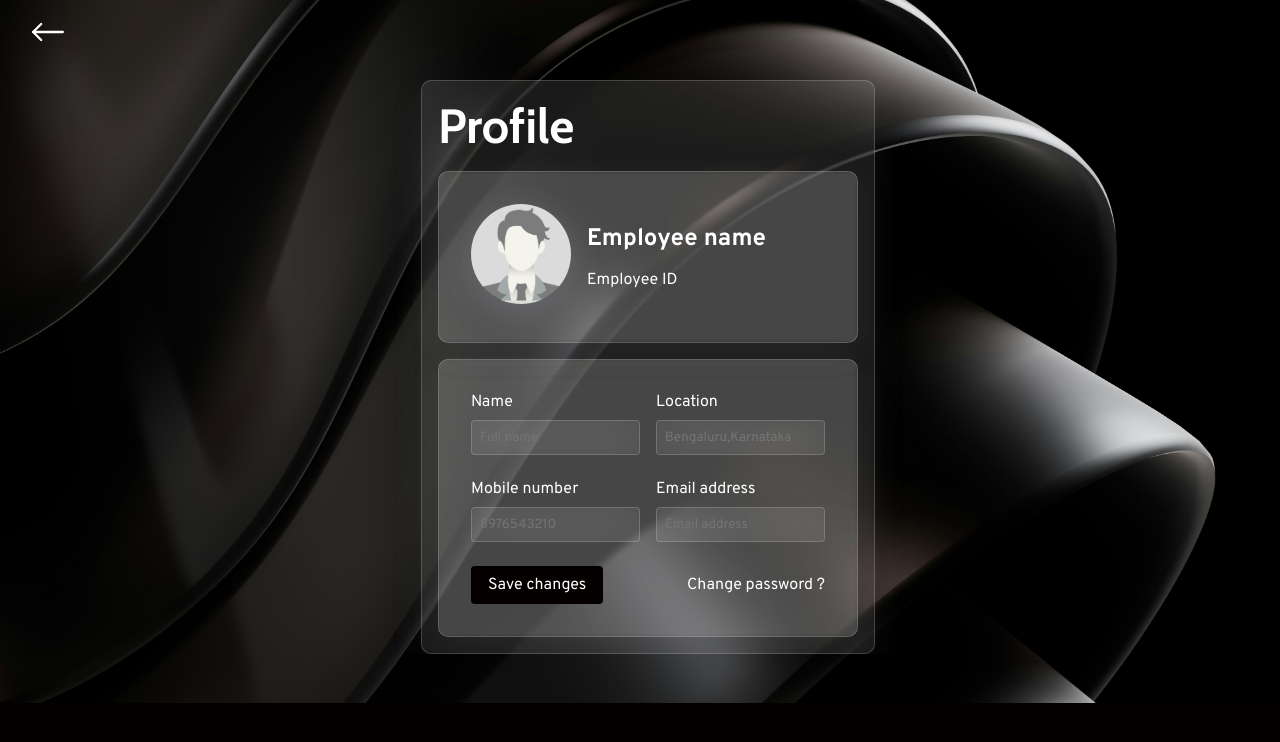
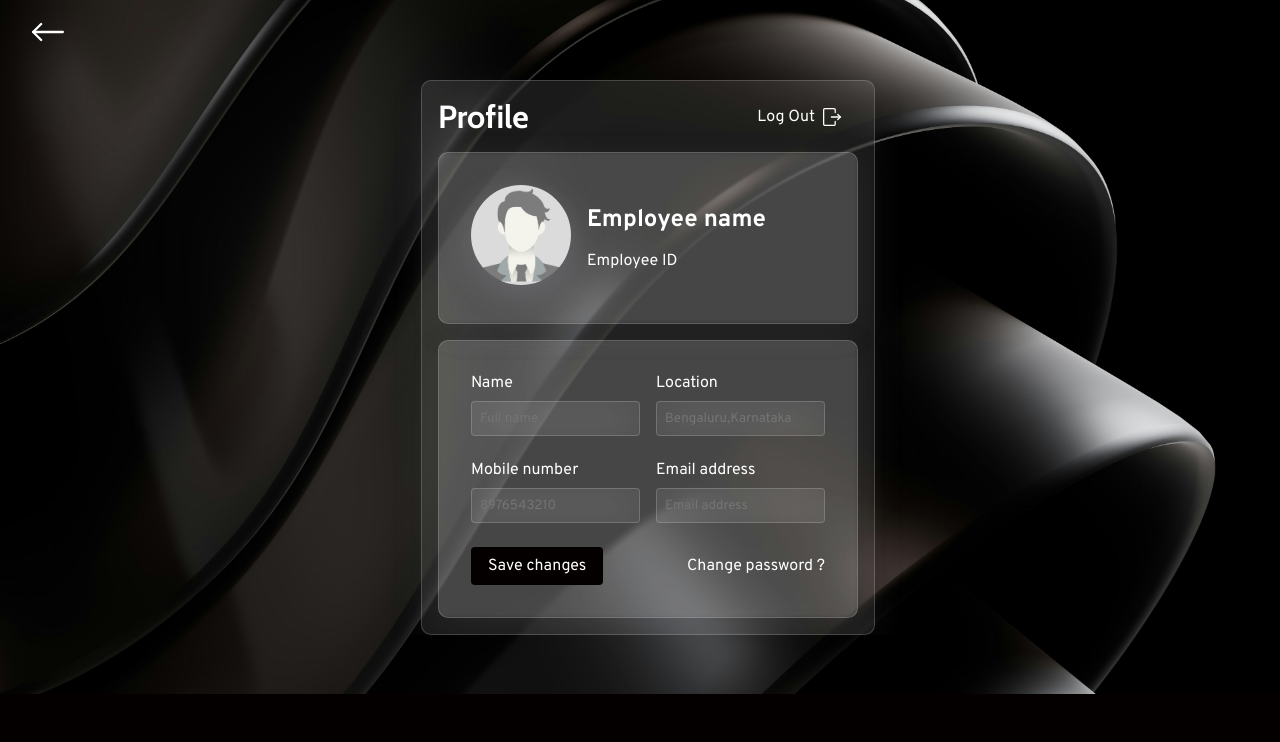
Before and after one commit to vivekt007/iVarihrms, a plain HTML site: page userProfile.html in a window 1280 px wide. Drawn offline with nearby package versions, Linux system fonts and the light colour scheme.

Commit message:
"Updated CSS and HTML for profile page, added logout button and modified navigation"

```diff
--- /dev/null
+++ b/css/dashboard.css
@@ -0,0 +1,100 @@
+* {
+    padding: 0;
+    margin: 0;
+    list-style-type: none;
+    text-decoration: none;
+    box-sizing: border-box;
+    scroll-behavior: smooth;
+    scroll-padding-top: 7rem;
+    color: var(--textcolor);
+    font-family: 'Overpass';
+}
+
+:root {
+    --primary-color: #FF2626;
+    --darkRed-color: #BD1616;
+    --accent2-color: #FFE6E6;
+    --accent3-color: #9AC8CD;
+    --secondary-tint: #F3F8FF;
+    --dark-color: #050000;
+    --negative-color: #FF4E4E;
+    --darkgrey-color: #444444;
+    --lightygrey-color: #D9D9D9;
+    --textfieldgray-color: #F5F5F5;
+    --plane-color: #ffffff;
+    --border-shadow: rgba(23, 26, 31, 0.252);
+    --font-family: 'Epilogue', sans-serif;
+}
+
+.cabin {
+    font-family: Cabin;
+}
+
+body {
+    background: url('../media/images/Free\ Sign\ on\ Building\ Mockup.png');
+    background-color: var(--dark-color);
+    background-repeat: no-repeat;
+    background-size: cover;
+    background-position: center;
+}
+
+main {
+    height: 100dvh;
+    width: 100%;
+    display: flex;
+    align-items: center;
+    justify-content: center;
+    color: var(--plane-color);
+}
+
+nav {
+    /* background-color: #ffffff05; */
+    height: fit-content;
+    display: flex;
+    align-items: center;
+    justify-content: space-between;
+    padding: 1rem 2rem;
+    color: var(--dark-color);
+    width: 100%;
+    position: fixed;
+    top: 0;
+    left: 0;
+    z-index: 10;
+    width: 100%;
+}
+
+nav img{
+    width: 50px;
+}
+
+
+
+/* responsive css */
+
+@media (max-width: 1500px) {
+    main {
+        margin-top: 5rem;
+        height: fit-content;
+        overflow: scroll;
+    }
+}
+
+@media (max-width: 700px) {
+
+    nav {
+        padding: 1rem 0.5rem 0 0.5rem;
+    }
+
+    main {
+        margin-top: 4rem;
+        width: 100%;
+        padding: 0 0.5rem;
+        height: fit-content;
+        overflow: scroll;
+    }
+
+    .newSalesUpdate {
+        width: 100%;
+        padding: 1rem;
+    }
+}
--- /dev/null
+++ b/css/help.css
@@ -0,0 +1,152 @@
+* {
+    padding: 0;
+    margin: 0;
+    list-style-type: none;
+    text-decoration: none;
+    box-sizing: border-box;
+    scroll-behavior: smooth;
+    scroll-padding-top: 7rem;
+    color: var(--textcolor);
+    font-family: 'Overpass';
+}
+
+:root {
+    --primary-color: #FF2626;
+    --darkRed-color: #BD1616;
+    --accent2-color: #FFE6E6;
+    --accent3-color: #9AC8CD;
+    --secondary-tint: #F3F8FF;
+    --dark-color: #050000;
+    --negative-color: #FF4E4E;
+    --darkgrey-color: #444444;
+    --lightygrey-color: #D9D9D9;
+    --textfieldgray-color: #F5F5F5;
+    --plane-color: #ffffff;
+    --border-shadow: rgba(23, 26, 31, 0.252);
+    --font-family: 'Epilogue', sans-serif;
+}
+
+.cabin {
+    font-family: Cabin;
+}
+
+body {
+    background: url('../media/images/HelpBg1.jpg');
+    background-color: var(--dark-color);
+    background-repeat: no-repeat;
+    background-size: cover;
+    background-position: center;
+}
+
+main {
+    height: 100dvh;
+    width: 100%;
+    display: flex;
+    align-items: center;
+    justify-content: center;
+}
+
+nav {
+    /* background-color: #ffffff05; */
+    height: fit-content;
+    display: flex;
+    align-items: center;
+    justify-content: space-between;
+    padding: 1rem 2rem;
+    color: var(--dark-color);
+    width: 100%;
+    position: fixed;
+    top: 0;
+    left: 0;
+    z-index: 10;
+    width: 100%;
+}
+
+form {
+    color: var(--plane-color);
+    background: rgba(255, 255, 255, 0.1);
+    box-shadow: 0 8px 32px 0 rgba(139, 140, 156, 0.112);
+    backdrop-filter: blur(1px);
+    -webkit-backdrop-filter: blur(4px);
+    border-radius: 10px;
+    border: 1px solid rgba(255, 255, 255, 0.18);
+    width: 40%;
+    /* height: 40%; */
+    padding: 2rem;
+    display: flex;
+    flex-direction: column;
+    align-items: flex-start;
+    justify-content: center;
+    gap: 1.5rem;
+}
+
+.input-container {
+    display: flex;
+    flex-direction: column;
+    gap: 8px;
+    width: 100%;
+}
+
+.input-container span {
+    font-size: 12px;
+    color: #ffffff90;
+}
+
+.input-container input,
+.input-container textarea {
+    padding: 8px;
+    border-radius: 4px;
+    background: rgba(255, 255, 255, 0.05);
+    backdrop-filter: blur(20px);
+    -webkit-backdrop-filter: blur(10px);
+    border: 1px solid rgba(255, 255, 255, 0.18);
+    outline: none;
+    width: 100%;
+}
+
+.input-container input:focus,
+.input-container textarea:focus {
+    box-shadow: 0 8px 32px 0 rgba(200, 201, 216, 0.37);
+    backdrop-filter: blur(20px);
+    -webkit-backdrop-filter: blur(20px);
+    border: 1px solid rgba(255, 255, 255, 0.18);
+}
+
+.btns {
+    display: flex;
+    width: 100%;
+    justify-content: space-between;
+}
+
+.btns input {
+    border: 1px solid transparent;
+    outline: none;
+    padding: 8px 16px;
+    font-size: 16px;
+    border-radius: 4px;
+    transition: 0.3s;
+}
+
+.btns input[type=submit] {
+    background-color: var(--dark-color);
+}
+
+.btns input[type=button] {
+    background-color: transparent;
+    color: #fc6601;
+}
+
+.btns input:hover {
+    transform: scale(0.9);
+}
+
+@media (max-width: 1600px) {}
+
+@media (max-width: 700px) {
+
+    form {
+        width: 100%;
+        margin: 0.5rem;
+        padding: 1rem;
+    }
+}
--- a/css/profile.css
+++ b/css/profile.css
@@ -80,8 +80,34 @@ nav {
     gap: 1rem;
 }
 
+.heading {
+    display: flex;
+    align-items: center;
+    justify-content: space-between;
+    width: 100%;
+}
+
 .profile-container>h1 {
     font-size: 48px;
+}
+
+.heading button{
+    border: 1px solid transparent;
+    background: transparent;
+    outline: none;
+    padding: 8px 16px;
+    font-size: 16px;
+    border-radius: 4px;
+    transition: 0.3s;
+    gap: 8px;
+    display: flex;
+    align-items: center;
+    justify-content: center;
+    height: 100%;
+}
+
+.heading>button>img{
+    width: 18px;
 }
 
 .profileRow1 {
@@ -203,7 +229,7 @@ nav {
     main {
         margin: 5rem 0.5rem 2rem 0.5rem;
         height: fit-content;
-        overflow: scroll;
+        /* overflow: scroll; */
     }
 
     .profile-container {
--- a/userProfile.html
+++ b/userProfile.html
@@ -28,7 +28,10 @@
 
     <main>
         <div class="profile-container">
-            <h1 class="cabin">Profile</h1>
+            <div class="heading">
+                <h1 class="cabin">Profile</h1>
+                <button onclick="logout()">Log Out <img src="media/icons/logout.svg" alt=""></button>
+            </div>
             <div class="profileRow1">
                 <div class="profileRow1Col1">
                     <img src="media/images/profilePlaceholder.jpg" alt="">
```
Also changed, not shown: dashboard.html (added, +32 -0 lines), help.html (added, +50 -0 lines), index.html (+1 -2 lines), media/icons/logout.svg (added), media/images/HelpBg1.jpg (added), media/images/dashboardBg1.jpg (added), 1 other file.
